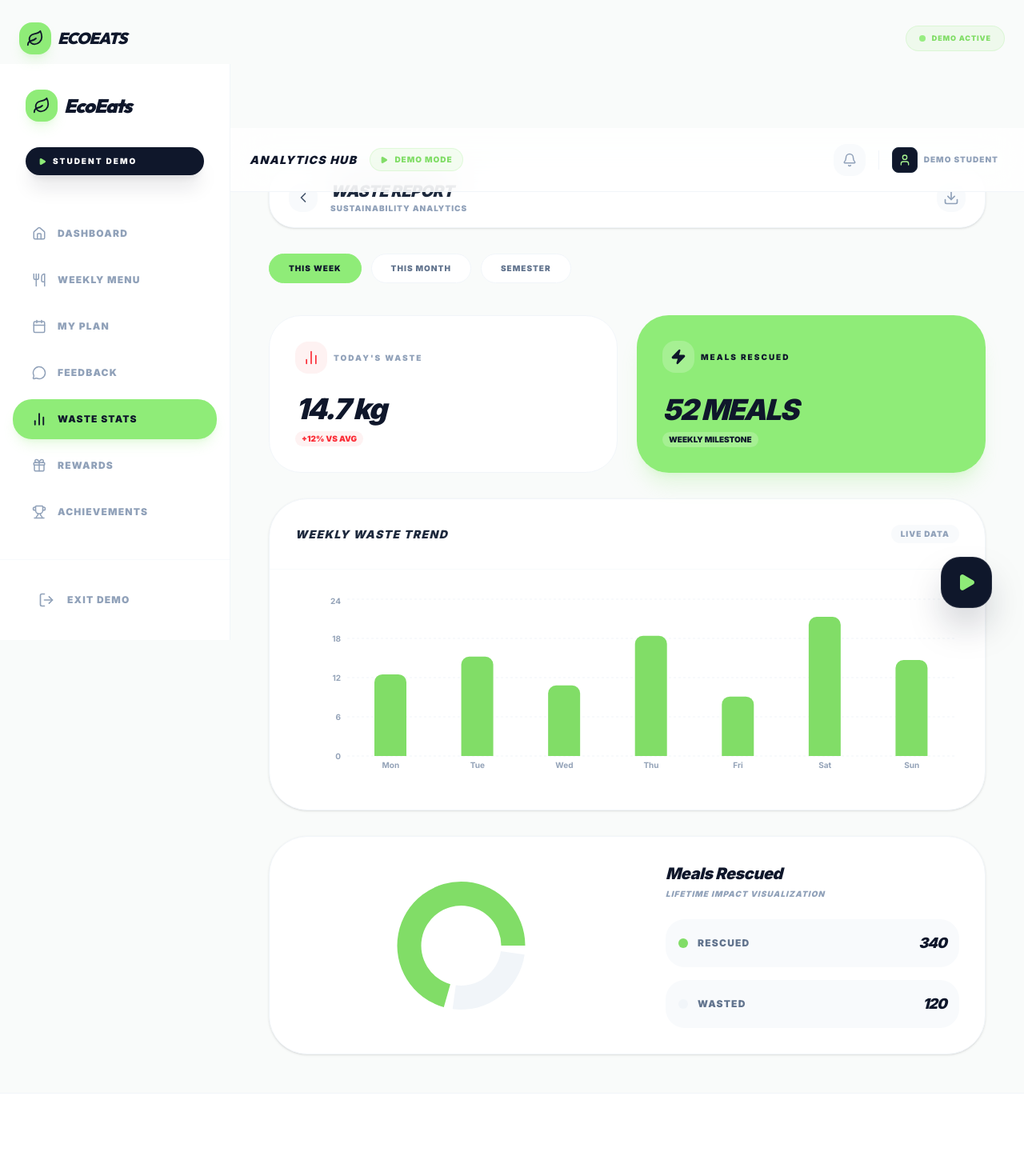
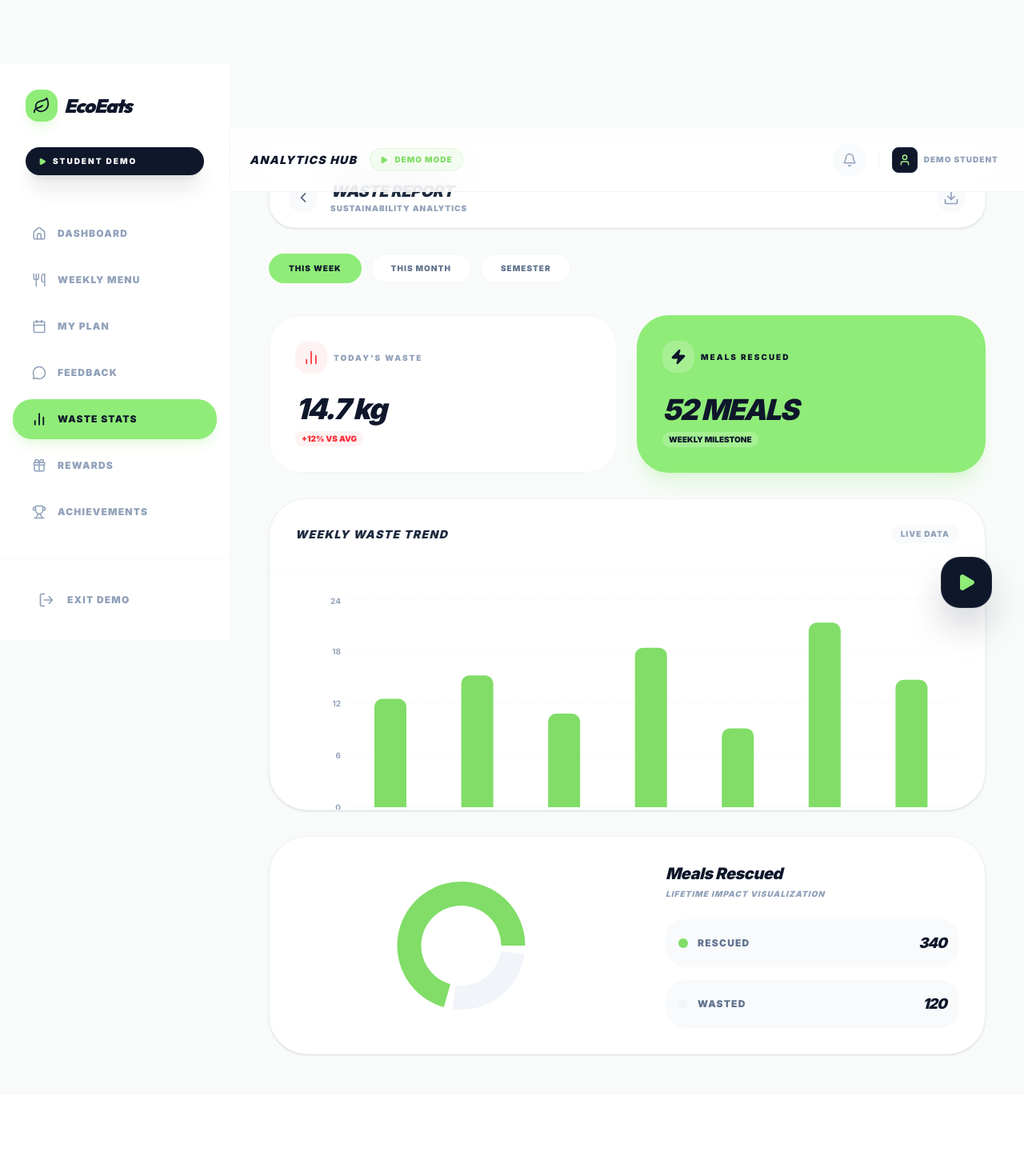
Before and after one commit to LaukikLandage/Eco-Eats-, a Next.js app: page /demo/student/stats in a window 1280 px wide. Shown: the top 1445 px of the page at 80% size. Built offline with nearby package versions, Linux system fonts and the light colour scheme.

Commit message:
Fix: Resolve Vercel build errors (Recharts Hydration & Suspense) and fix Navbar overlap on demo pages

```diff
--- a/app/demo/admin/analytics/page.tsx
+++ b/app/demo/admin/analytics/page.tsx
@@ -5,9 +5,10 @@ import {
   BarChart2, ShieldCheck, Clock, Zap, Users, FileText,
   TrendingDown, ArrowUpRight, ArrowDownRight, Target
 } from "lucide-react";
+import SafeChart from "@/components/SafeChart";
 import {
   AreaChart, Area, XAxis, YAxis, CartesianGrid,
-  Tooltip, ResponsiveContainer
+  Tooltip
 } from 'recharts';
 
 const wasteData = [
@@ -40,7 +41,7 @@ export default function AnalyticsPage() {
                 </div>
 
                 <div className="h-[400px] w-full">
-                    <ResponsiveContainer width="100%" height="100%">
+                    <SafeChart height={400}>
                         <AreaChart data={wasteData}>
                             <defs>
                                 <linearGradient id="colorWasteAnalytics" x1="0" y1="0" x2="0" y2="1">
@@ -56,7 +57,7 @@ export default function AnalyticsPage() {
                             />
                             <Area type="monotone" dataKey="waste" stroke="#81DD67" strokeWidth={5} fillOpacity={1} fill="url(#colorWasteAnalytics)" />
                         </AreaChart>
-                    </ResponsiveContainer>
+                    </SafeChart>
                 </div>
             </motion.div>
 
--- a/app/demo/admin/insights/page.tsx
+++ b/app/demo/admin/insights/page.tsx
@@ -2,6 +2,7 @@
 
 import { motion } from "framer-motion";
 import { Users, BarChart2, Zap, ArrowDown, TrendingUp, Info, Activity, AlertTriangle } from "lucide-react";
+import SafeChart from "@/components/SafeChart";
 import {
     BarChart,
     Bar,
@@ -9,7 +10,6 @@ import {
     YAxis,
     CartesianGrid,
     Tooltip,
-    ResponsiveContainer,
     Cell
 } from "recharts";
 
@@ -59,7 +59,7 @@ export default function AdminInsightsPage() {
                         <h3 className="text-2xl font-black text-slate-900 italic uppercase">Portion Mix</h3>
                     </div>
                     <div className="h-[280px] w-full">
-                        <ResponsiveContainer width="100%" height="100%">
+                        <SafeChart height={280}>
                             <BarChart data={portionData}>
                                 <CartesianGrid strokeDasharray="3 3" vertical={false} stroke="#f1f5f9" />
                                 <XAxis dataKey="name" axisLine={false} tickLine={false} tick={{ fontSize: 11, fontWeight: 'black', fill: '#94a3b8' }} />
@@ -71,7 +71,7 @@ export default function AdminInsightsPage() {
                                     ))}
                                 </Bar>
                             </BarChart>
-                        </ResponsiveContainer>
+                        </SafeChart>
                     </div>
                 </motion.div>
 
--- a/app/demo/admin/peak-times/page.tsx
+++ b/app/demo/admin/peak-times/page.tsx
@@ -2,8 +2,9 @@
 
 import { motion } from "framer-motion";
 import { Clock, TrendingUp, Users, Zap, Wind } from "lucide-react";
+import SafeChart from "@/components/SafeChart";
 import {
-  BarChart, Bar, XAxis, Tooltip, ResponsiveContainer, Cell
+  BarChart, Bar, XAxis, Tooltip, Cell
 } from 'recharts';
 
 const engagementData = [
@@ -32,7 +33,7 @@ export default function PeakTimesPage() {
                 </div>
 
                 <div className="h-[400px] w-full pt-8">
-                    <ResponsiveContainer width="100%" height="100%">
+                    <SafeChart height={400}>
                         <BarChart data={engagementData}>
                             <Tooltip
                                 cursor={{ fill: 'rgba(255,255,255,0.05)' }}
@@ -45,7 +46,7 @@ export default function PeakTimesPage() {
                             </Bar>
                             <XAxis dataKey="time" axisLine={false} tickLine={false} tick={{ fontSize: 10, fontWeight: 900, fill: '#475569' }} />
                         </BarChart>
-                    </ResponsiveContainer>
+                    </SafeChart>
                 </div>
 
                 <div className="grid grid-cols-1 md:grid-cols-3 gap-6">
--- a/app/demo/student/preferences/page.tsx
+++ b/app/demo/student/preferences/page.tsx
@@ -3,7 +3,7 @@
 import { motion } from "framer-motion";
 import { ChevronLeft, X, Check, Save, Zap, Heart, Ban } from "lucide-react";
 import Link from "next/link";
-import { useState } from "react";
+import { useState, Suspense } from "react";
 import { useSearchParams } from "next/navigation";
 
 const portions = ["Small", "Medium", "Large"];
@@ -15,7 +15,7 @@ const foodItems = [
     { name: "Salad", icon: "🥗", details: "Fresh farm veggies" }
 ];
 
-export default function PreferenceSelectionPage() {
+function PreferenceContent() {
     const searchParams = useSearchParams();
     const day = searchParams.get('day') || "Monday";
     const meal = searchParams.get('meal') || "Lunch";
@@ -161,3 +161,11 @@ export default function PreferenceSelectionPage() {
         </div>
     );
 }
+
+export default function PreferenceSelectionPage() {
+    return (
+        <Suspense fallback={<div className="h-screen flex items-center justify-center text-[10px] font-black uppercase tracking-[0.5em] text-slate-300 animate-pulse">Loading Selection...</div>}>
+            <PreferenceContent />
+        </Suspense>
+    );
+}
--- a/app/demo/student/stats/page.tsx
+++ b/app/demo/student/stats/page.tsx
@@ -3,6 +3,7 @@
 import { motion } from "framer-motion";
 import { ChevronLeft, Filter, Download, Zap, PieChart as PieIcon, BarChart2 } from "lucide-react";
 import Link from "next/link";
+import SafeChart from "@/components/SafeChart";
 import {
     BarChart,
     Bar,
@@ -10,7 +11,6 @@ import {
     YAxis,
     CartesianGrid,
     Tooltip,
-    ResponsiveContainer,
     PieChart,
     Pie,
     Cell
@@ -115,7 +115,7 @@ export default function WasteReportPage() {
                     </div>
                 </div>
                 <div className="h-[300px] w-full p-8">
-                    <ResponsiveContainer width="100%" height="100%">
+                    <SafeChart height={300}>
                         <BarChart data={weeklyData}>
                             <CartesianGrid strokeDasharray="3 3" vertical={false} stroke="#f1f5f9" />
                             <XAxis
@@ -140,7 +140,7 @@ export default function WasteReportPage() {
                                 barSize={40}
                             />
                         </BarChart>
-                    </ResponsiveContainer>
+                    </SafeChart>
                 </div>
             </motion.section>
 
@@ -151,7 +151,7 @@ export default function WasteReportPage() {
                 className="bg-white p-8 rounded-[3rem] border border-slate-100 flex flex-col md:flex-row items-center gap-12 shadow-sm"
             >
                 <div className="h-[180px] w-full md:w-1/2">
-                    <ResponsiveContainer width="100%" height="100%">
+                    <SafeChart height={180}>
                         <PieChart>
                             <Pie
                                 data={rescueData}
@@ -166,7 +166,7 @@ export default function WasteReportPage() {
                                 ))}
                             </Pie>
                         </PieChart>
-                    </ResponsiveContainer>
+                    </SafeChart>
                 </div>
                 <div className="flex-1 space-y-6">
                     <div className="flex flex-col">
--- a/components/PublicNavbar.tsx
+++ b/components/PublicNavbar.tsx
@@ -11,7 +11,11 @@ export default function PublicNavbar() {
     const [scrolled, setScrolled] = useState(false);
     const pathname = usePathname();
     const router = useRouter();
-    const isDemo = pathname.includes('/demo');
+
+    // CRITICAL: Hide this navbar completely on Demo routes to avoid overlap
+    if (pathname.startsWith('/demo')) {
+        return null;
+    }
 
     useEffect(() => {
         const handleScroll = () => {
@@ -80,7 +84,6 @@ export default function PublicNavbar() {
                 </Link>
 
                 {/* Unified Horizontal Navigation */}
-                {!isDemo && (
                 <div className="hidden lg:flex items-center justify-center flex-1 gap-1 xl:gap-2">
                     {navLinks.map((link) => {
                         const isActive = pathname === link.href;
@@ -104,12 +107,9 @@ export default function PublicNavbar() {
                         );
                     })}
                 </div>
-                )}
 
                 {/* Right Actions */}
                 <div className="flex items-center gap-3">
-                    {!isDemo ? (
-                        <>
                     <Link href="/demo/student" className="hidden 2xl:flex text-[10px] font-black uppercase tracking-widest text-slate-400 hover:text-slate-900 px-4 py-2 transition-colors items-center gap-2 group/demo">
                         <Play size={12} fill="currentColor" className="group-hover:scale-110 transition-transform text-primary" />
                         Student Demo
@@ -117,13 +117,6 @@ export default function PublicNavbar() {
                     <Link href="/demo/admin" className="btn-primary !py-2.5 !px-6 !text-[10px] !font-black !uppercase !tracking-widest shadow-xl shadow-primary/20 hover:scale-105 active:scale-95 transition-all whitespace-nowrap">
                         University Demo
                     </Link>
-                        </>
-                    ) : (
-                        <div className="bg-primary/10 border border-primary/20 px-4 py-2 rounded-full flex items-center gap-2">
-                            <div className="w-2 h-2 bg-primary animate-pulse rounded-full" />
-                            <span className="text-[9px] font-black uppercase tracking-widest text-primary-dark">Demo Active</span>
-                        </div>
-                    )}
 
                     {/* Mobile Menu Button */}
                     <button
--- /dev/null
+++ b/components/SafeChart.tsx
@@ -0,0 +1,31 @@
+"use client";
+
+import { useEffect, useState, ReactNode } from "react";
+import { ResponsiveContainer } from "recharts";
+
+interface SafeChartProps {
+    children: ReactNode;
+    height?: number | string;
+    width?: number | string;
+    minHeight?: number;
+}
+
+export default function SafeChart({ children, height = "100%", width = "100%", minHeight = 300 }: SafeChartProps) {
+    const [mounted, setMounted] = useState(false);
+
+    useEffect(() => {
+        setMounted(true);
+    }, []);
+
+    if (!mounted) {
+        return null;
+    }
+
+    return (
+        <div style={{ width: "100%", height: height === "100%" ? minHeight : height }}>
+            <ResponsiveContainer width="100%" height="100%">
+                {children as any}
+            </ResponsiveContainer>
+        </div>
+    );
+}
```
Also changed, not shown: app/demo/admin/page.tsx (+6 -5 lines). Lines whose indentation alone changed are shown as unchanged.
